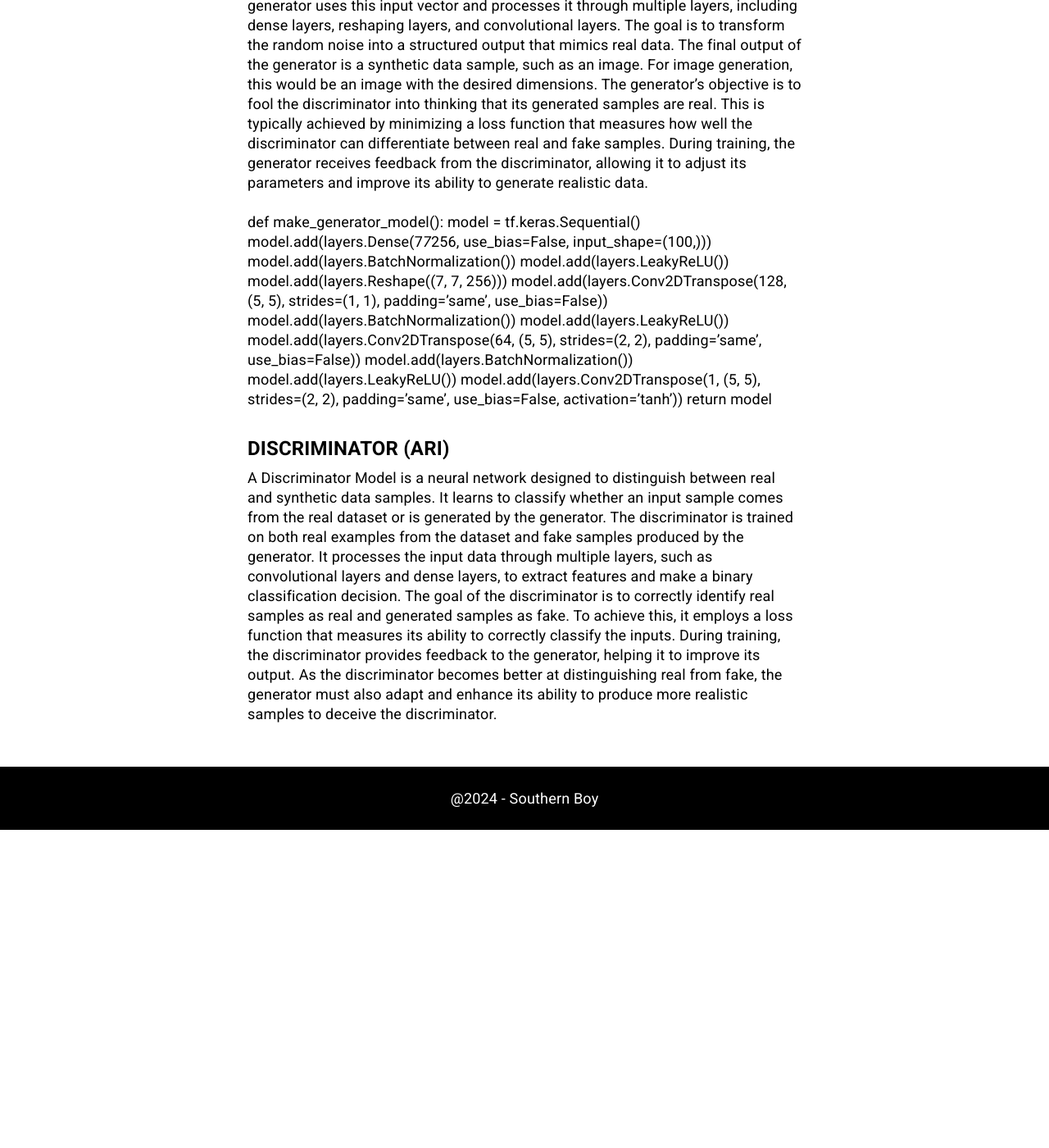
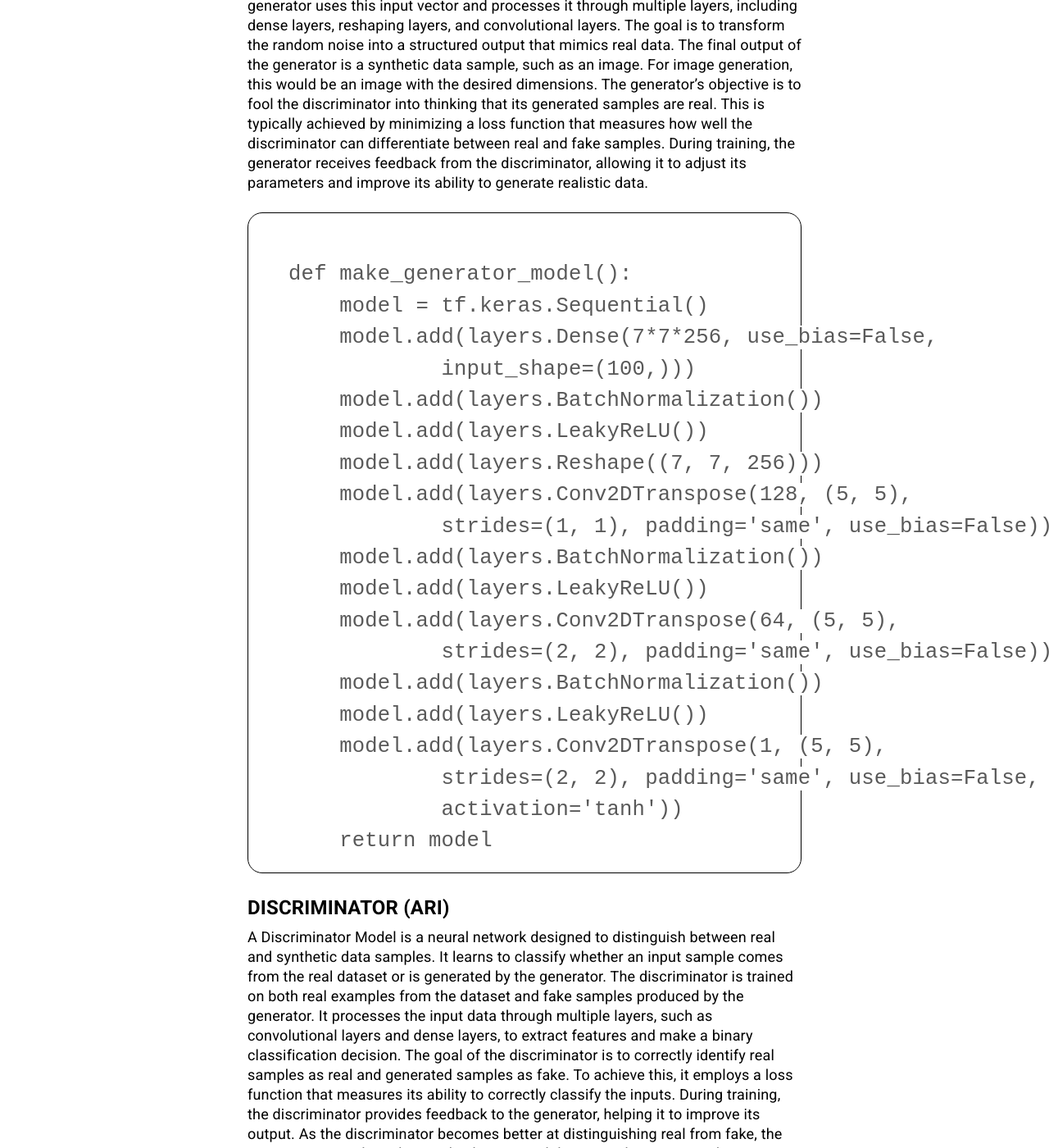
Before and after one commit to arihara-sudhan/blog, a Jekyll site: the page built from _posts/2024-09-06-Gener8.md, in a window 1280 px wide and 1400 px high, scrolled down 2603 px. Shown: the whole window at 82% size. Built offline with Jekyll 4.4.1, drawn with Linux system fonts in a browser that asks for light colours; before the commit the page ends 3615 px from its top, so only the background shows below that.

Commit message:
Update 2024-09-06-Gener8.md

```diff
--- a/_posts/2024-09-06-Gener8.md
+++ b/_posts/2024-09-06-Gener8.md
@@ -11,20 +11,28 @@ This process is a simple yet intuitive way to understand GenAI. The barber repre
 <h3>GENERATOR (BARBER)</h3>
 A Generator Model is a neural network that generates new data samples (Image in our case). The generator learns to capture the underlying distribution of the real data. I will show my real images to the model... It will try to generate something like that... A Color Image is atleast a 3D matrix of rgb values. Our model will try to learn these values, starting from random values, it will tune and tweak. By training on real examples, it gradually improves its ability to generate data that is indistinguishable from real samples. A Random noise is a vector is usually sampled from a simple distribution, such as a uniform or normal distribution. The generator uses this input vector and processes it through multiple layers, including dense layers, reshaping layers, and convolutional layers. The goal is to transform the random noise into a structured output that mimics real data. The final output of the generator is a synthetic data sample, such as an image. For image generation, this would be an image with the desired dimensions. The generator's objective is to fool the discriminator into thinking that its generated samples are real. This is typically achieved by minimizing a loss function that measures how well the discriminator can differentiate between real and fake samples. During training, the generator receives feedback from the discriminator, allowing it to adjust its parameters and improve its ability to generate realistic data.
 
-def make_generator_model():
-    model = tf.keras.Sequential()
-    model.add(layers.Dense(7*7*256, use_bias=False, input_shape=(100,)))
-    model.add(layers.BatchNormalization())
-    model.add(layers.LeakyReLU())
-    model.add(layers.Reshape((7, 7, 256)))
-    model.add(layers.Conv2DTranspose(128, (5, 5), strides=(1, 1), padding='same', use_bias=False))
-    model.add(layers.BatchNormalization())
-    model.add(layers.LeakyReLU())
-    model.add(layers.Conv2DTranspose(64, (5, 5), strides=(2, 2), padding='same', use_bias=False))
-    model.add(layers.BatchNormalization())
-    model.add(layers.LeakyReLU())
-    model.add(layers.Conv2DTranspose(1, (5, 5), strides=(2, 2), padding='same', use_bias=False, activation='tanh'))
-    return model
+<pre style="border: 1px solid black; border-radius: 1rem; padding: 1rem;"><code style="font-size: 2vw;">
+  def make_generator_model():
+      model = tf.keras.Sequential()
+      model.add(layers.Dense(7*7*256, use_bias=False,
+              input_shape=(100,)))
+      model.add(layers.BatchNormalization())
+      model.add(layers.LeakyReLU())
+      model.add(layers.Reshape((7, 7, 256)))
+      model.add(layers.Conv2DTranspose(128, (5, 5),
+              strides=(1, 1), padding='same', use_bias=False))
+      model.add(layers.BatchNormalization())
+      model.add(layers.LeakyReLU())
+      model.add(layers.Conv2DTranspose(64, (5, 5),
+              strides=(2, 2), padding='same', use_bias=False))
+      model.add(layers.BatchNormalization())
+      model.add(layers.LeakyReLU())
+      model.add(layers.Conv2DTranspose(1, (5, 5),
+              strides=(2, 2), padding='same', use_bias=False,
+              activation='tanh'))
+      return model
+</code></pre>
+
 
 <h3>DISCRIMINATOR (ARI)</h3>
 A Discriminator Model is a neural network designed to distinguish between real and synthetic data samples. It learns to classify whether an input sample comes from the real dataset or is generated by the generator. The discriminator is trained on both real examples from the dataset and fake samples produced by the generator. It processes the input data through multiple layers, such as convolutional layers and dense layers, to extract features and make a binary classification decision. The goal of the discriminator is to correctly identify real samples as real and generated samples as fake. To achieve this, it employs a loss function that measures its ability to correctly classify the inputs. During training, the discriminator provides feedback to the generator, helping it to improve its output. As the discriminator becomes better at distinguishing real from fake, the generator must also adapt and enhance its ability to produce more realistic samples to deceive the discriminator.
```
